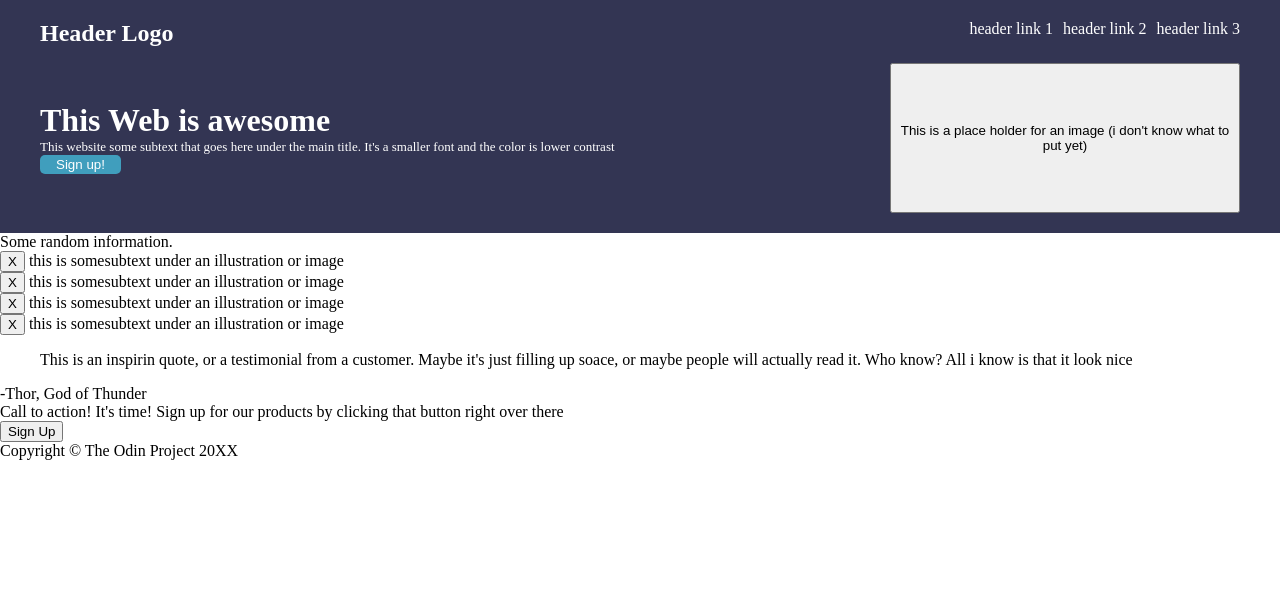
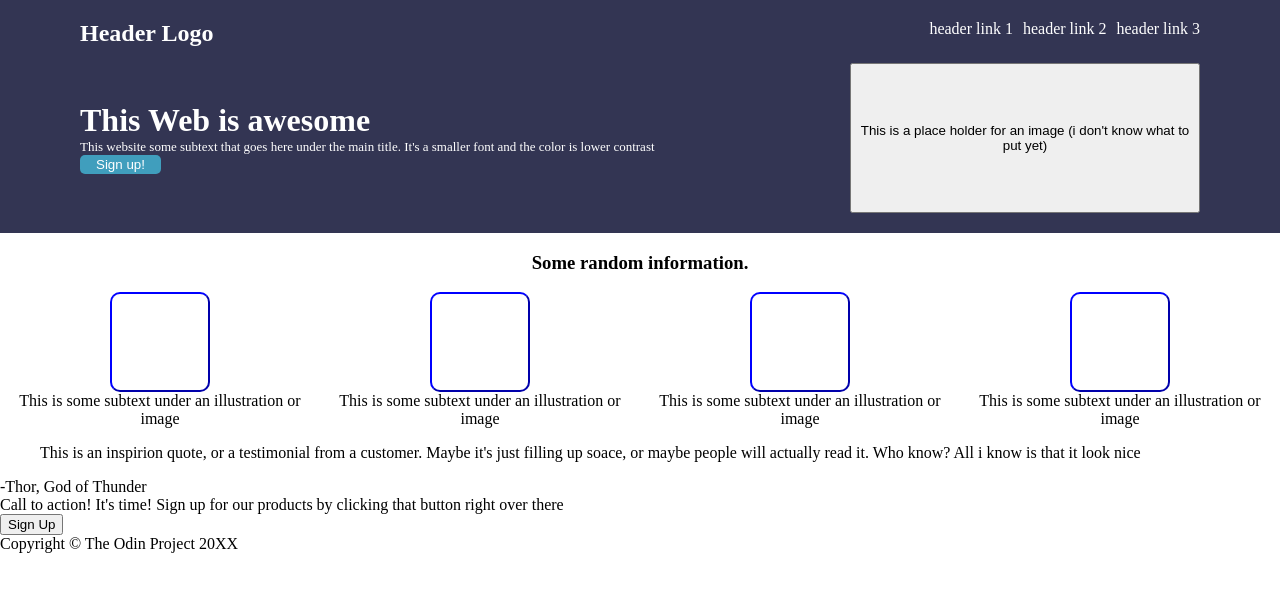
Before and after one commit to Arepencio/Odin-Landing-Page, a plain HTML site: page index.html in a window 1280 px wide. Drawn offline with Linux system fonts and the light colour scheme.

Commit message:
Add ilustration holder

```diff
--- a/index.html
+++ b/index.html
@@ -11,7 +11,7 @@
 
 <body>
     <div class="top">
-        <div class="head">
+        <div class="header">
             <div>
                 <a href="#">
                     <h2>Header Logo</h2>
@@ -29,29 +29,32 @@
                 <div class="description">
                     This website some subtext that goes here under the main title. It's a smaller font and the color is lower contrast
                 </div>
-
                 <button class="tsignup"><a href="#">Sign up!</a></button>
             </div>
             <button class="placeholder">This is a place holder for an image (i don't know what to put yet)</button>
         </div>
     </div>
-    Some random information.
+    <h3>Some random information.</h3>
     <div class="mid">
-        <div>
-            <button>X</button> this is somesubtext under an illustration or image
+        <div class="illustration">
+            <button class="image"><a href="#">X</a></button>
+            <div>This is some subtext under an illustration or image</div>
         </div>
-        <div>
-            <button>X</button> this is somesubtext under an illustration or image
+        <div class="illustration">
+            <button class="image"><a href="#">X</a></button>
+            <div>This is some subtext under an illustration or image</div>
         </div>
-        <div>
-            <button>X</button> this is somesubtext under an illustration or image
+        <div class="illustration">
+            <button class="image"><a href="#">X</a></button>
+            <div>This is some subtext under an illustration or image </div>
         </div>
-        <div>
-            <button>X</button> this is somesubtext under an illustration or image
+        <div class="illustration">
+            <button class="image"><a href="#">X</a></button>
+            <div>This is some subtext under an illustration or image</div>
         </div>
     </div>
     <div class="quote ">
-        <blockquote>This is an inspirin quote, or a testimonial from a customer. Maybe it's just filling up soace, or maybe people will actually read it. Who know? All i know is that it look nice</blockquote>
+        <blockquote>This is an inspirion quote, or a testimonial from a customer. Maybe it's just filling up soace, or maybe people will actually read it. Who know? All i know is that it look nice</blockquote>
         <div>-Thor, God of Thunder</div>
     </div>
     <div class="signup ">
--- a/styless.css
+++ b/styless.css
@@ -8,7 +8,7 @@ body {
 .top {
     background-color: #333553;
     color: white;
-    padding: 20px 40px;
+    padding: 20px 80px;
 }
 
 a {
@@ -16,7 +16,7 @@ a {
     text-decoration: none;
 }
 
-.head {
+.header {
     display: flex;
     flex-direction: row;
     justify-content: space-between;
@@ -64,3 +64,29 @@ h1 {
 .description {
     font-size: small;
 }
+
+h3 {
+    text-align: center;
+}
+
+.mid {
+    display: flex;
+    justify-content: space-evenly;
+    align-items: center;
+}
+
+.illustration {
+    display: flex;
+    flex-direction: column;
+    justify-content: center;
+    align-items: center;
+    text-align: center
+}
+
+.image {
+    background-color: white;
+    border-color: blue;
+    width: 100px;
+    height: 100px;
+    border-radius: 10px;
+}
```
